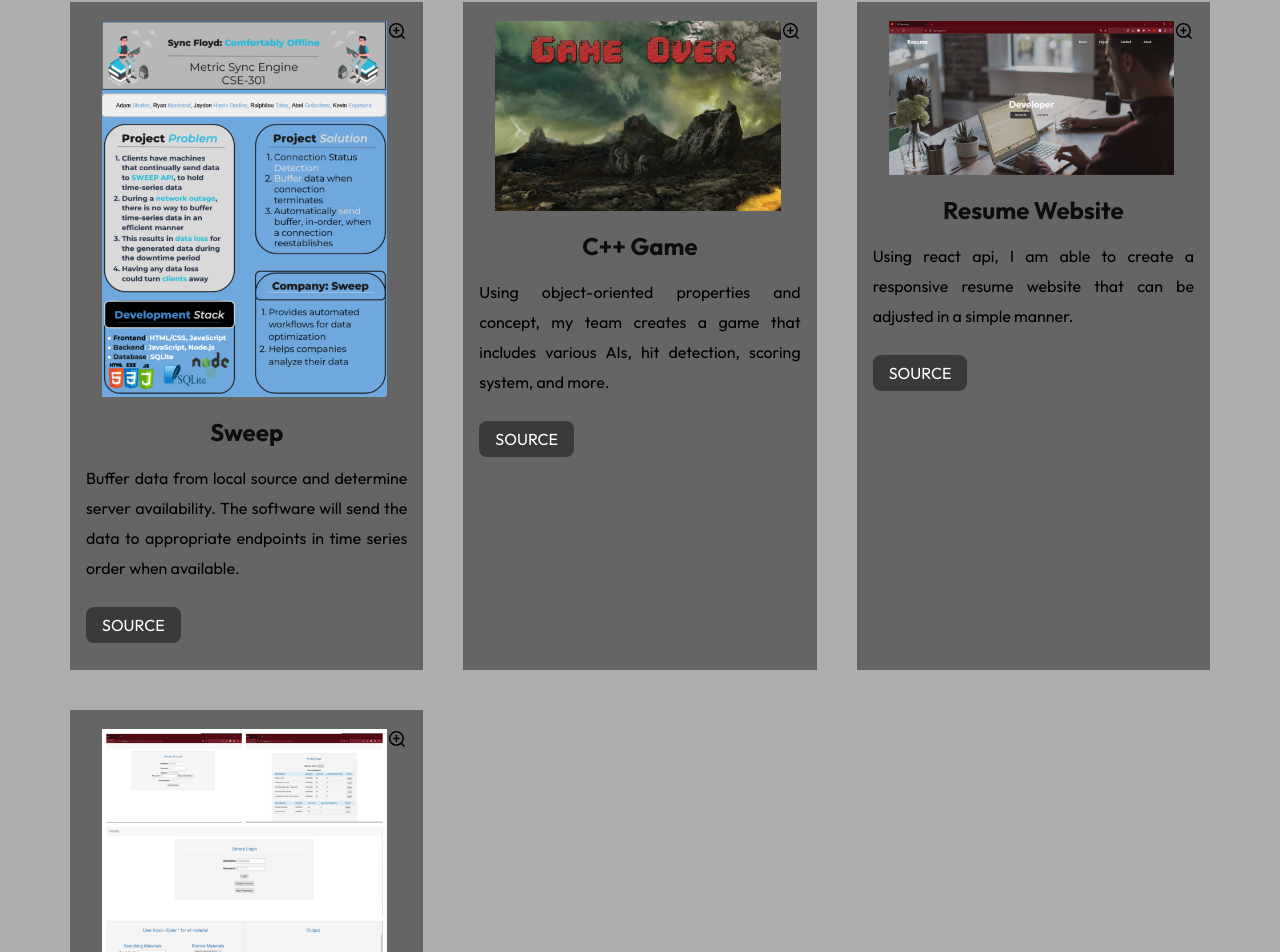
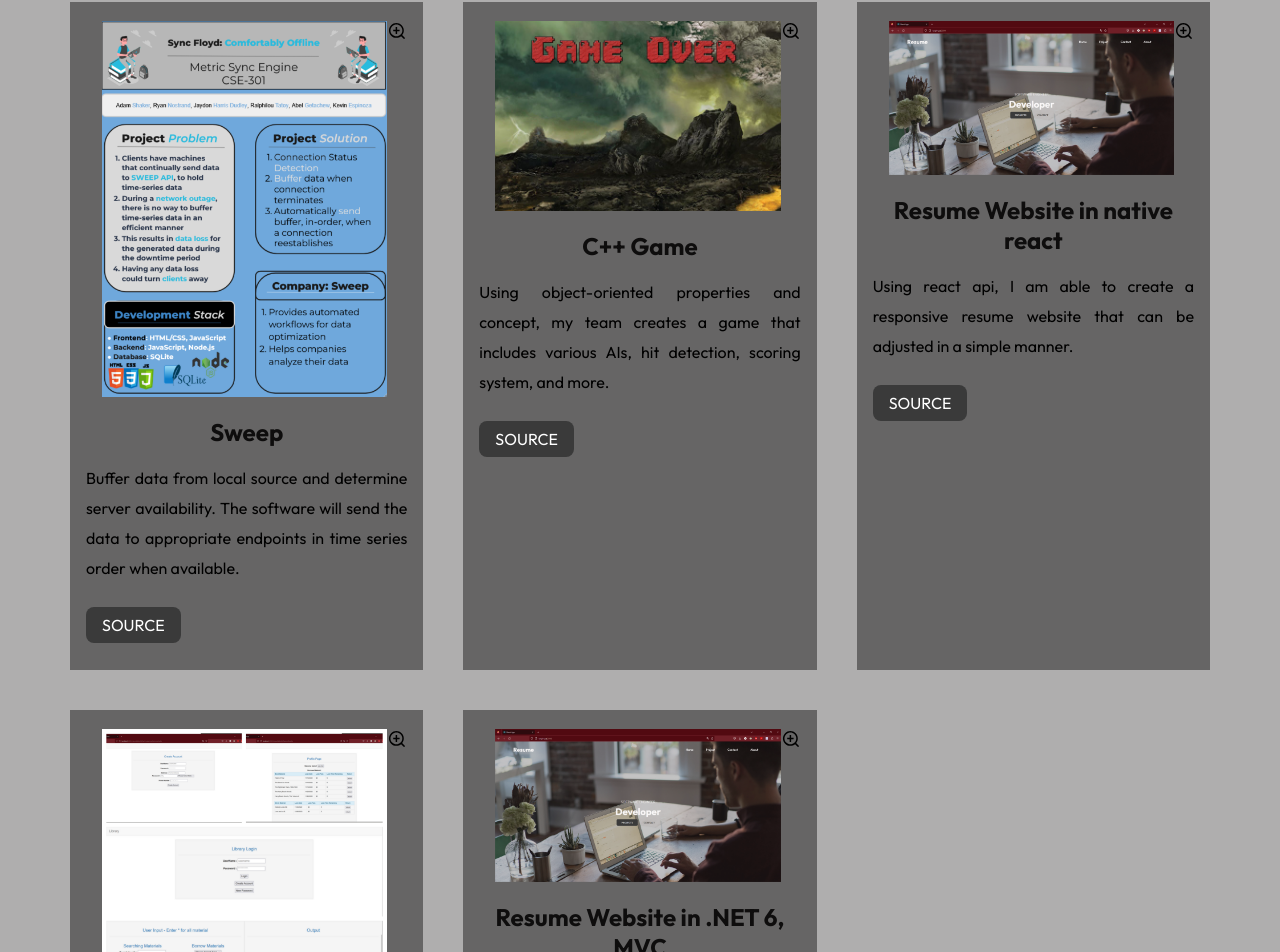
Before and after one commit to RalphilouT/ResumeReactWebsite1, a React (Create React App) app: page /project in a window 1280 px wide. Shown: the part 725-1677 px from the top of the page. Built offline with nearby package versions, Linux system fonts and the light colour scheme.

Commit message:
Progress

```diff
--- a/src/components/WorkCardData.js
+++ b/src/components/WorkCardData.js
@@ -21,7 +21,7 @@ const WorkCardData = [
     },
     {
         imgsrc: Work3,
-        title: "Resume Website",
+        title: "Resume Website in native react",
         content: "Using react api, I am able to create a responsive resume website that can be adjusted in a simple manner.",
 
         source: "https://github.com/RalphilouT"
@@ -32,6 +32,13 @@ const WorkCardData = [
         content: "Using PHP integration of database manipulation, I was able to create a search engine for users to use to find their favorite movies and books in various libraries around the country.",
 
         source: "https://github.com/CSE111FinalProject/CSE111finalproject"
+    },
+    {
+        imgsrc: Work3,
+        title: "Resume Website in .NET 6, MVC",
+        content: "Using react api, I am able to create a responsive resume website that can be adjusted in a simple manner. Database that was used is MSSMS. The deployment database and set up is done in azure.",
+
+        source: "https://github.com/RalphilouT"
     }
 ]
 
```
